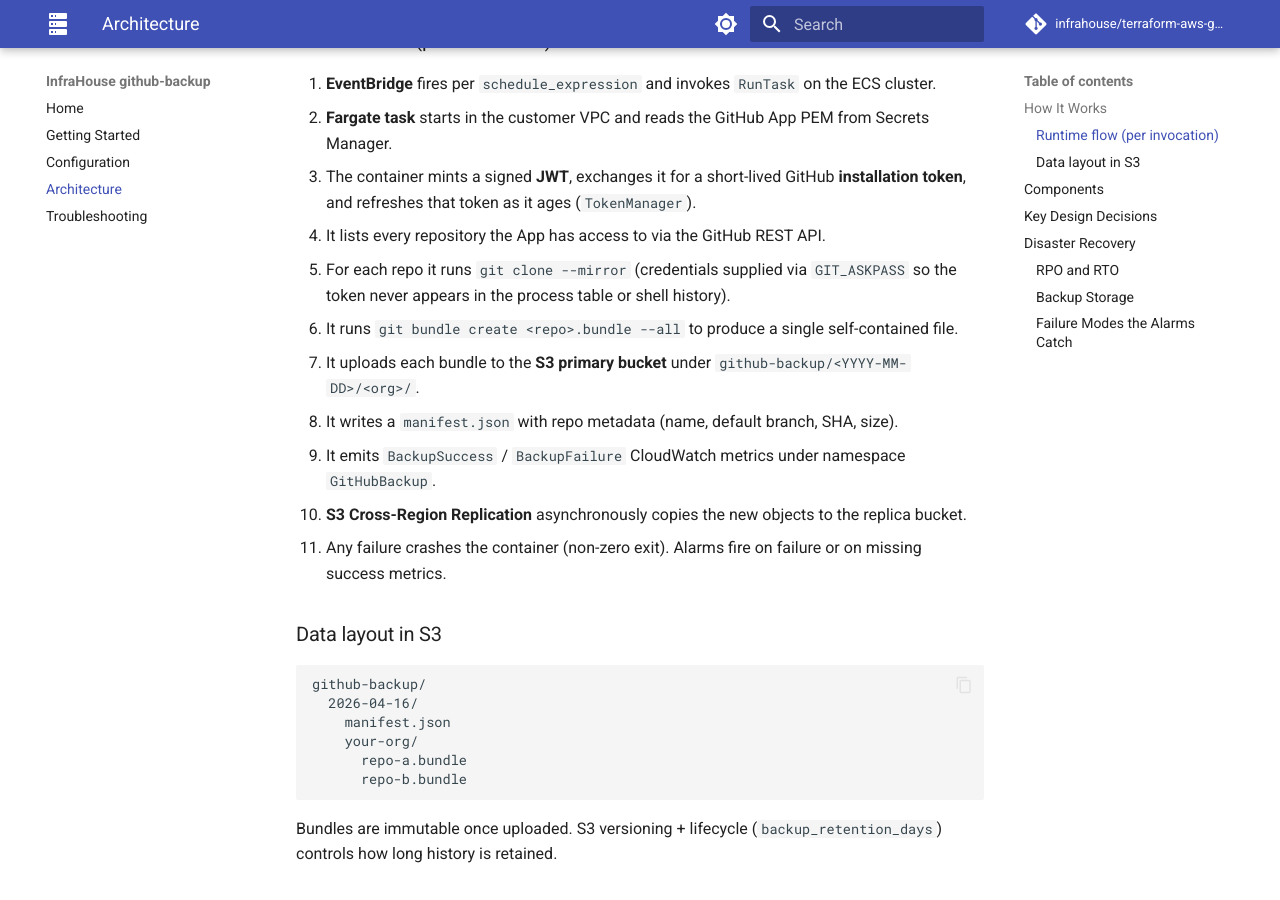
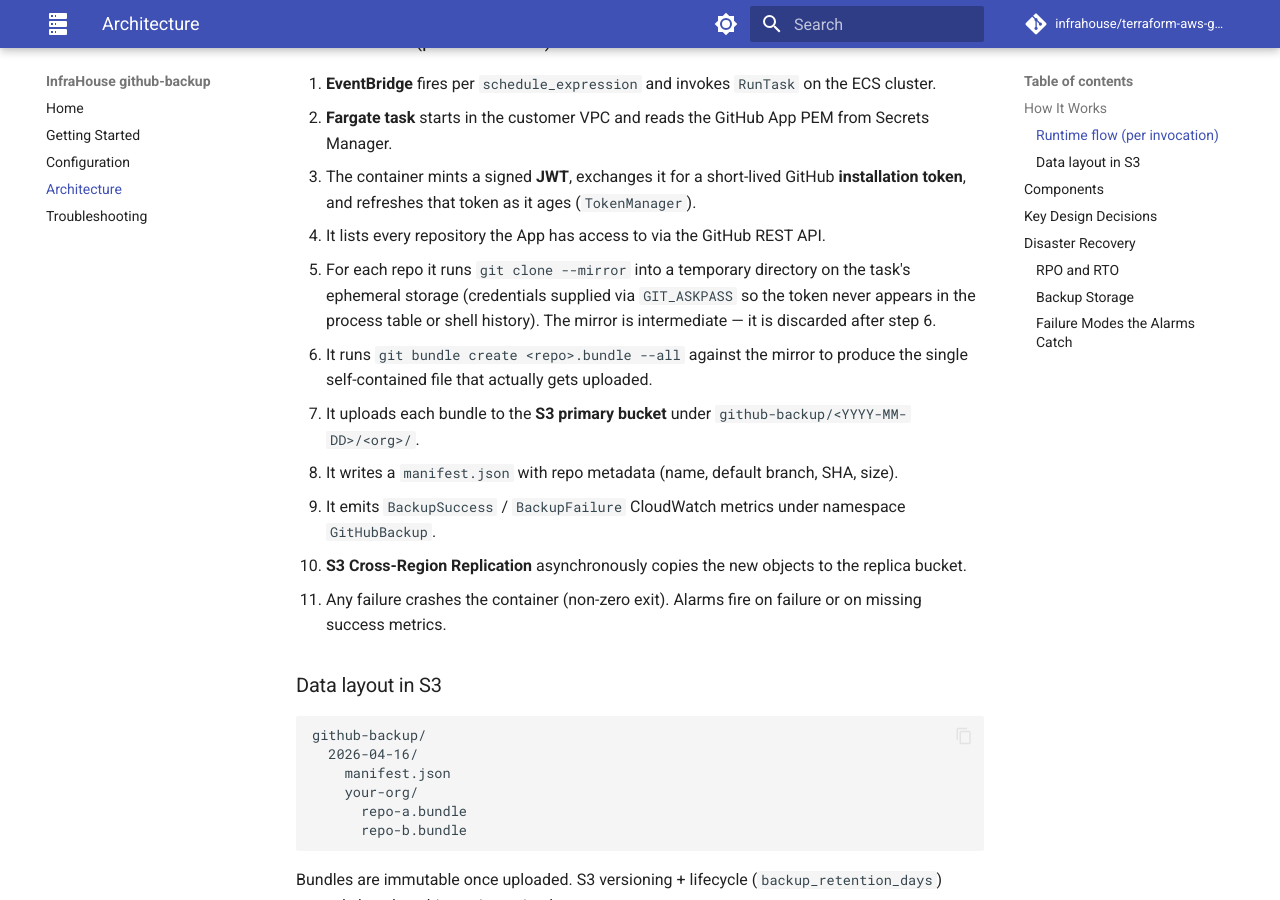
Before and after one commit to infrahouse/terraform-aws-github-backup, an MkDocs documentation site: the page built from docs/architecture.md, in a window 1280 px wide and 900 px high, scrolled down 755 px. Built offline with MkDocs 1.6.1 and Material for MkDocs 9.7.7, drawn with Linux system fonts in a browser that asks for light colours; comment, search, counter and statistics services are not loaded.

Commit message:
chore: address review findings I-1, I-2, I-5, M-5, MF-2
- s3.tf, s3_replication.tf: document bucket-wide filter {}; shorten
  multipart abort to 1 day.
- docs/architecture.md: clarify clone-mirror is intermediate; bundle
  is the uploaded artifact.
- docs/configuration.md: name both log groups in
  log_group_kms_key_arn description.
- examples/basic/: new working example sourced from the registry with
  an exact version pin.
- .bumpversion.cfg: track docs/index.md, docs/getting-started.md,
  and examples/basic/main.tf so release-* keeps versions in sync.

See .claude/reviews/terraform-module-review.md.

Co-Authored-By: Claude Opus 4.7 (1M context) <noreply@anthropic.com>

```diff
--- a/docs/architecture.md
+++ b/docs/architecture.md
@@ -14,9 +14,11 @@ the App can see, then exits.
 3. The container mints a signed **JWT**, exchanges it for a short-lived GitHub **installation
    token**, and refreshes that token as it ages (`TokenManager`).
 4. It lists every repository the App has access to via the GitHub REST API.
-5. For each repo it runs `git clone --mirror` (credentials supplied via `GIT_ASKPASS` so the
-   token never appears in the process table or shell history).
-6. It runs `git bundle create <repo>.bundle --all` to produce a single self-contained file.
+5. For each repo it runs `git clone --mirror` into a temporary directory on the task's ephemeral
+   storage (credentials supplied via `GIT_ASKPASS` so the token never appears in the process
+   table or shell history). The mirror is intermediate — it is discarded after step 6.
+6. It runs `git bundle create <repo>.bundle --all` against the mirror to produce the single
+   self-contained file that actually gets uploaded.
 7. It uploads each bundle to the **S3 primary bucket** under `github-backup/<YYYY-MM-DD>/<org>/`.
 8. It writes a `manifest.json` with repo metadata (name, default branch, SHA, size).
 9. It emits `BackupSuccess` / `BackupFailure` CloudWatch metrics under namespace `GitHubBackup`.
```
Also changed, not shown: docs/configuration.md (+3 -1 lines), .bumpversion.cfg, 7 other files.
